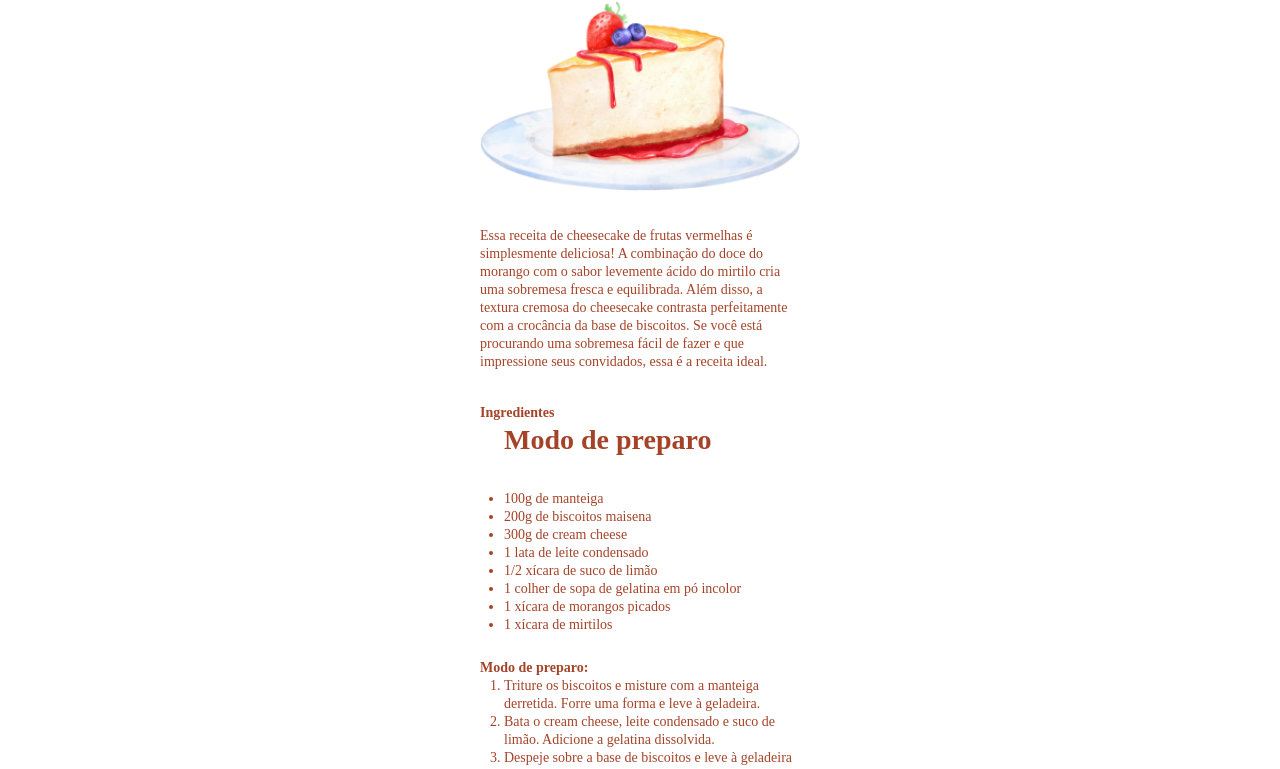
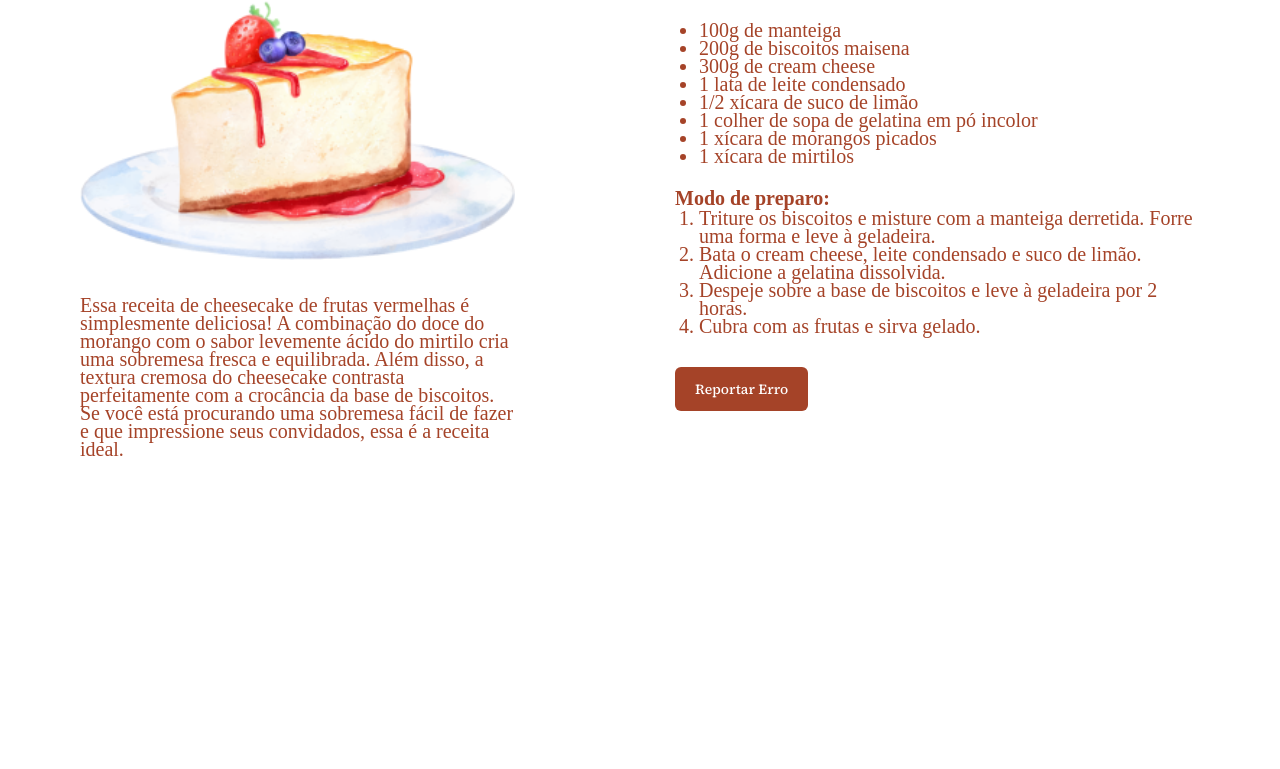
Before and after one commit to Andreamaral25/receita-cheesecake, a plain HTML site: page index.html in a window 1280 px wide. Shown: the part 123-892 px from the top of the page. After the commit the page ends 800 px from the top, so only its background shows below. Drawn offline with Linux system fonts and the light colour scheme.

Commit message:
Finalizado Desktop com Clamp

```diff
--- a/style.css
+++ b/style.css
@@ -51,8 +51,9 @@ button {
 }
 
 h1, h2 {
-    font-size: 2.8rem;
-    line-height: 3.6rem;
+    /* clamp (min, idel, alto) */
+    font-size: clamp(2.8rem, 2vw + 1rem, 4rem);
+    line-height: clamp(3.6rem, 2vw + 1rem, 5rem);
 }
 
 h2 {
@@ -61,8 +62,8 @@ h2 {
 
 
 p, li , strong {
-    font-size: 1.4rem;
-    line-height: 1.8rem;
+    font-size: clamp(1.4rem, 1vw + 01.4rem, 2rem);
+    line-height: clamp(1.8rem, 1vw + 0.4rem, 2.5rem);
 }
 
 ul, ol {
@@ -72,3 +73,36 @@ ul, ol {
 ul {
     margin-bottom: 2.4rem;
 }
+
+@media (min-width: 1120px) {
+    main {
+        flex-direction: row;
+        max-width: fit-content;
+        gap: 16rem;
+    }
+
+    .recipe {
+        max-width: 43.5rem;
+    }
+
+    .ingredients {
+        max-width: 52.5rem;
+    }
+
+    /* h1, h2 {
+        font-size: 2rem;
+        line-height: 2.5rem;
+    }
+
+    p, li, strong {
+        font-size: 2rem;
+        line-height: 2.5rem;
+    } */
+
+    button {
+        padding: 1rem 2rem;
+        font-size: 1.4rem;
+        line-height: 2.4rem;
+    }
+
+}
```
